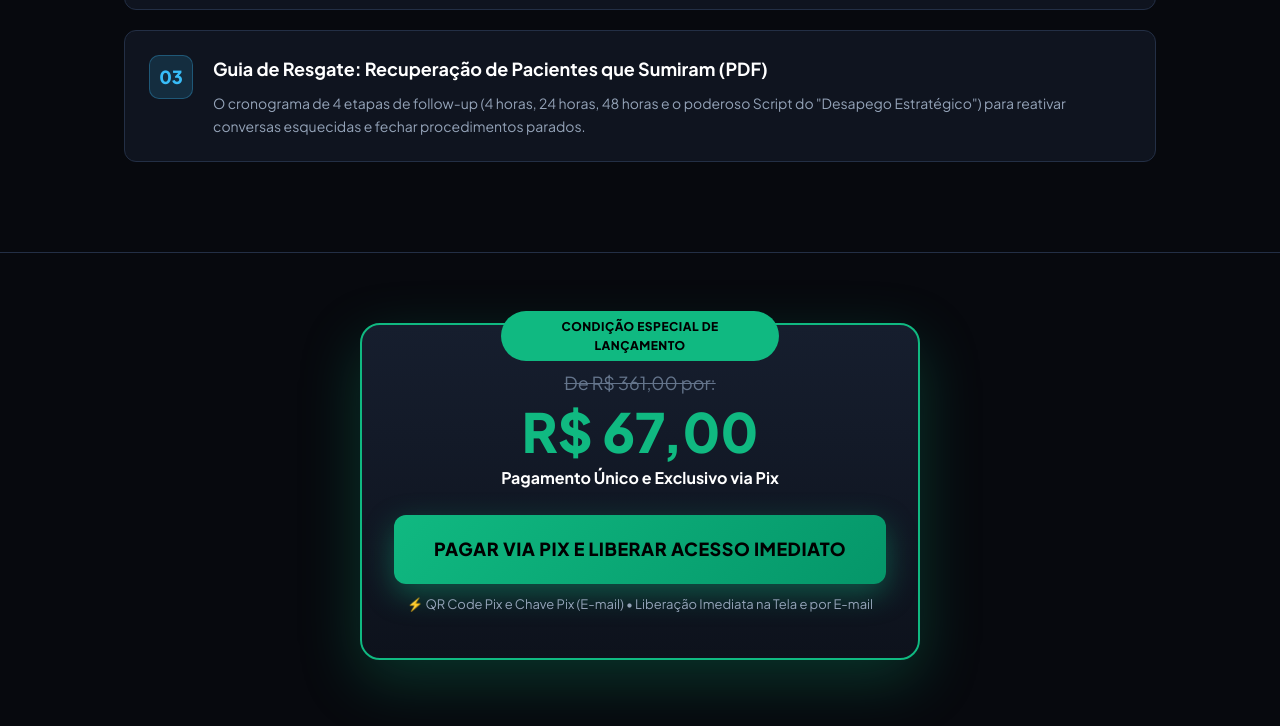
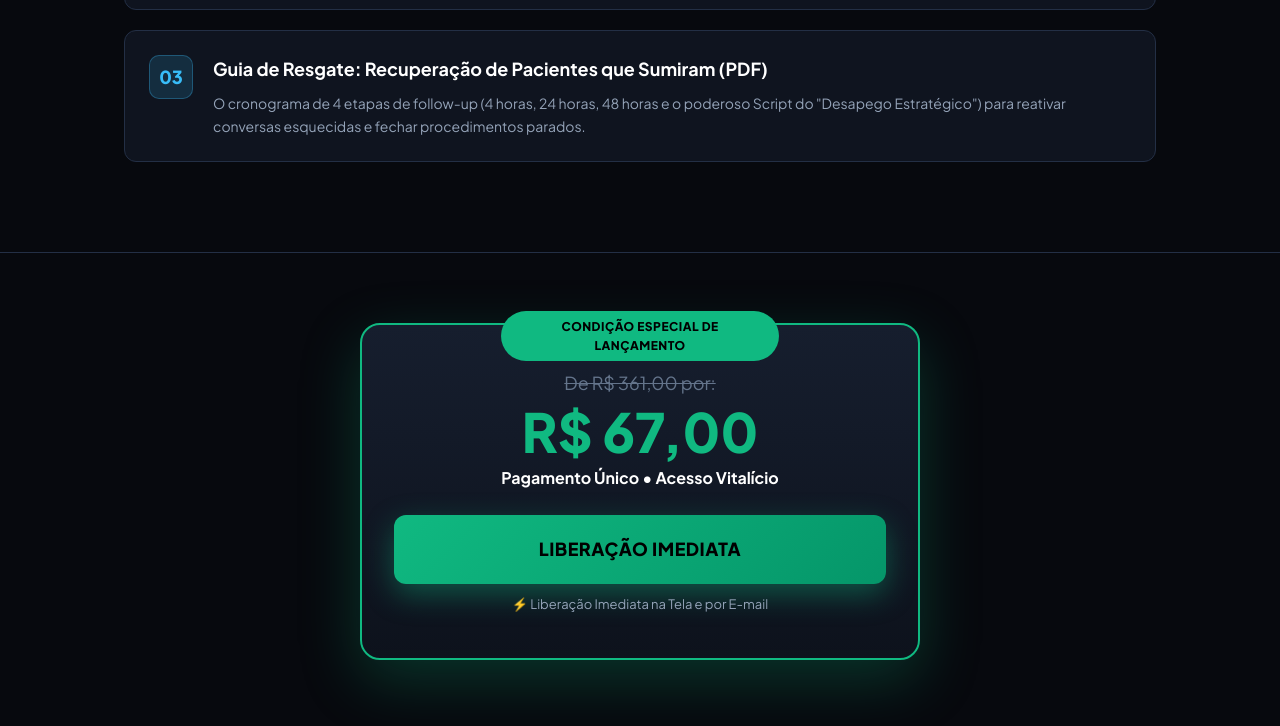
Before and after one commit to automatizandopravoce/automatizandopravoce.github.io, a website: page Pagina_de_Vendas_LandingPage.html in a window 1280 px wide. Shown: the part 2843-3569 px from the top of the page. Drawn offline with nearby package versions, Linux system fonts and the light colour scheme.

Commit message:
Atualiza botoes de CTA para LIBERACAO IMEDIATA e remove mencoes a pix/chave pix

```diff
--- a/Pagina_de_Vendas_LandingPage.html
+++ b/Pagina_de_Vendas_LandingPage.html
@@ -1257,8 +1257,8 @@
       </div>
 
       <!-- MAIN CTA -->
-      <a href="https://pay.kiwify.com.br/POBB16U" target="_blank" rel="noopener noreferrer" class="btn-cta">PAGAR VIA PIX E LIBERAR ACESSO (R$ 67)</a>
-      <div class="cta-subtext">⚡ Pagamento 100% Seguro Exclusivo via Pix • Liberação Instantânea</div>
+      <a href="https://pay.kiwify.com.br/POBB16U" target="_blank" rel="noopener noreferrer" class="btn-cta">LIBERAÇÃO IMEDIATA (R$ 67)</a>
+      <div class="cta-subtext">⚡ Acesso Instantâneo aos Materiais e Robô ManyChat</div>
     </div>
   </section>
 
@@ -1352,12 +1352,12 @@
         <div class="pricing-badge">Condição Especial de Lançamento</div>
         <div class="original-price">De R$ 361,00 por:</div>
         <div class="installment-price" style="font-size: 54px; color: #10b981;">R$ 67,00</div>
-        <div class="cash-price" style="font-size: 16px; font-weight: 700; color: #fff;">Pagamento Único e Exclusivo via Pix</div>
+        <div class="cash-price" style="font-size: 16px; font-weight: 700; color: #fff;">Pagamento Único • Acesso Vitalício</div>
 
         <a href="https://pay.kiwify.com.br/POBB16U" target="_blank" rel="noopener noreferrer" class="btn-cta" style="width: 100%; font-size: 18px; padding: 20px;">
-          PAGAR VIA PIX E LIBERAR ACESSO IMEDIATO
+          LIBERAÇÃO IMEDIATA
         </a>
-        <div class="cta-subtext">⚡ QR Code Pix e Chave Pix (E-mail) • Liberação Imediata na Tela e por E-mail</div>
+        <div class="cta-subtext">⚡ Liberação Imediata na Tela e por E-mail</div>
       </div>
     </div>
   </section>
```
Also changed, not shown: index.html (+5 -5 lines).
